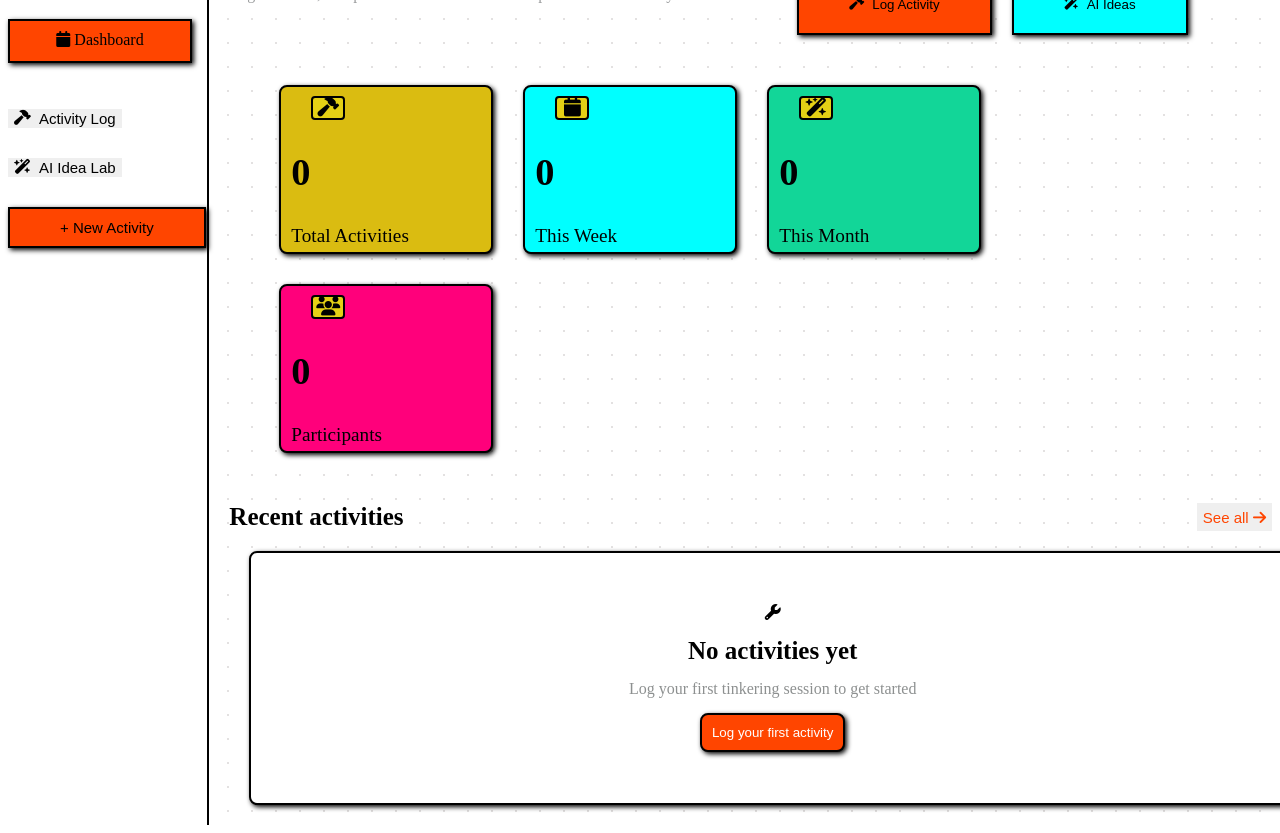
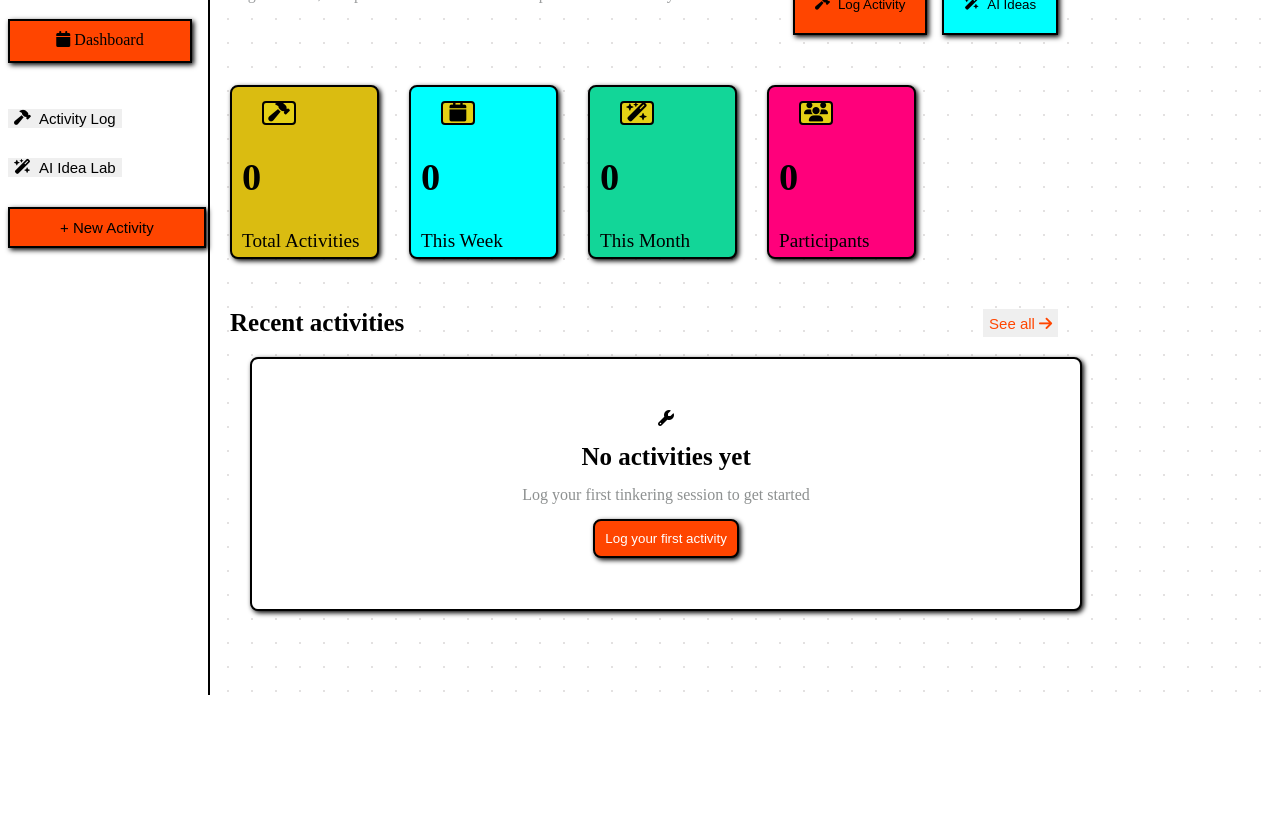
Before and after one commit to Azaan1718/activity_template, a plain HTML site: page index.html in a window 1280 px wide. Shown: the part 113-946 px from the top of the page. After the commit the page ends 816 px from the top, so only its background shows below. Drawn offline with Linux system fonts and the light colour scheme.

Commit message:
Refactor CSS styles for layout and design

```diff
--- a/templatecss.css
+++ b/templatecss.css
@@ -91,10 +91,7 @@ body{
     font-weight: bolder;
 }
 
-.logactivities{
-    display:flex;
-    gap: 20px;
-}
+
 
 #sidebutton1{
     display: flex;
@@ -111,7 +108,7 @@ body{
     background-color: orangered;
     border: 2px solid black;
     box-shadow: 2px 2px 5px black;
-    padding:10px 50px 10px 50px;
+    padding:10px 20px ;
     display: flex;
     gap:8px;
     height:50px;
@@ -121,9 +118,10 @@ body{
     background-color: aqua;
     border: 2px solid black;
     box-shadow: 2px 2px 5px black;
-    padding:10px 50px 10px 50px;
+    padding:10px 20px ;
     display: flex;
     gap:8px;
+    flex-wrap:nowrap;
     height:50px;
 }
 
@@ -133,14 +131,15 @@ body{
     display:flex;
     gap:30px;
     flex-wrap: wrap;
-    margin:50px;
+    margin-top:50px;
+    margin-bottom:50px;
 }
 
 #totalactivities{
     display: flex;
     border: 2px solid black;
     box-shadow: 2px 2px 5px black;
-    padding:10px 50px 10px 50px;
+    padding:15px;
     border-radius: 8px;
     flex-direction: column;
     padding-left: 10px;
@@ -149,8 +148,8 @@ body{
     background-color: rgb(218, 188, 17);
     justify-content: flex-end;
     height:150px;
-    width:150px;
-        font-size: larger;
+    width:120px;
+    font-size: larger;
 
 }
 
@@ -159,7 +158,7 @@ body{
     background-color: aqua;
     border: 2px solid black;
     box-shadow: 2px 2px 5px black;
-    padding:10px 50px 10px 50px;
+    padding:15px;
     border-radius: 8px;
     flex-direction: column;
     padding-left: 10px;
@@ -167,8 +166,8 @@ body{
     gap:5px;
     justify-content: flex-end;
     height:150px;
-    width:150px;
-        font-size: larger;
+    width:120px;
+    font-size: larger;
 
 }
 
@@ -177,7 +176,7 @@ body{
     background-color: rgb(18, 214, 152);
     border: 2px solid black;
     box-shadow: 2px 2px 5px black;
-    padding:10px 50px 10px 50px;
+    padding:15px;
     border-radius: 8px;
     flex-direction: column;
     padding-left: 10px;
@@ -185,7 +184,7 @@ body{
     gap:5px;
     justify-content: flex-end;
     height:150px;
-    width:150px;
+    width:120px;
     font-size: larger;
 
 }
@@ -195,7 +194,7 @@ body{
     background-color: rgb(255, 0, 123);
     border: 2px solid black;
     box-shadow: 2px 2px 5px black;
-    padding:10px 50px 10px 50px;
+    padding:15px;
     border-radius: 8px;
     flex-direction: column;
     padding-left: 10px;
@@ -203,7 +202,7 @@ body{
     gap:5px;
     justify-content: flex-end;
     height:150px;
-    width:150px;
+    width:120px;
     font-size: larger;
 }
 
@@ -264,3 +263,10 @@ body{
     margin-top:20px;
 
 }
+
+
+
+.logactivities {
+    display: flex;
+    gap: 15px;
+}
```
